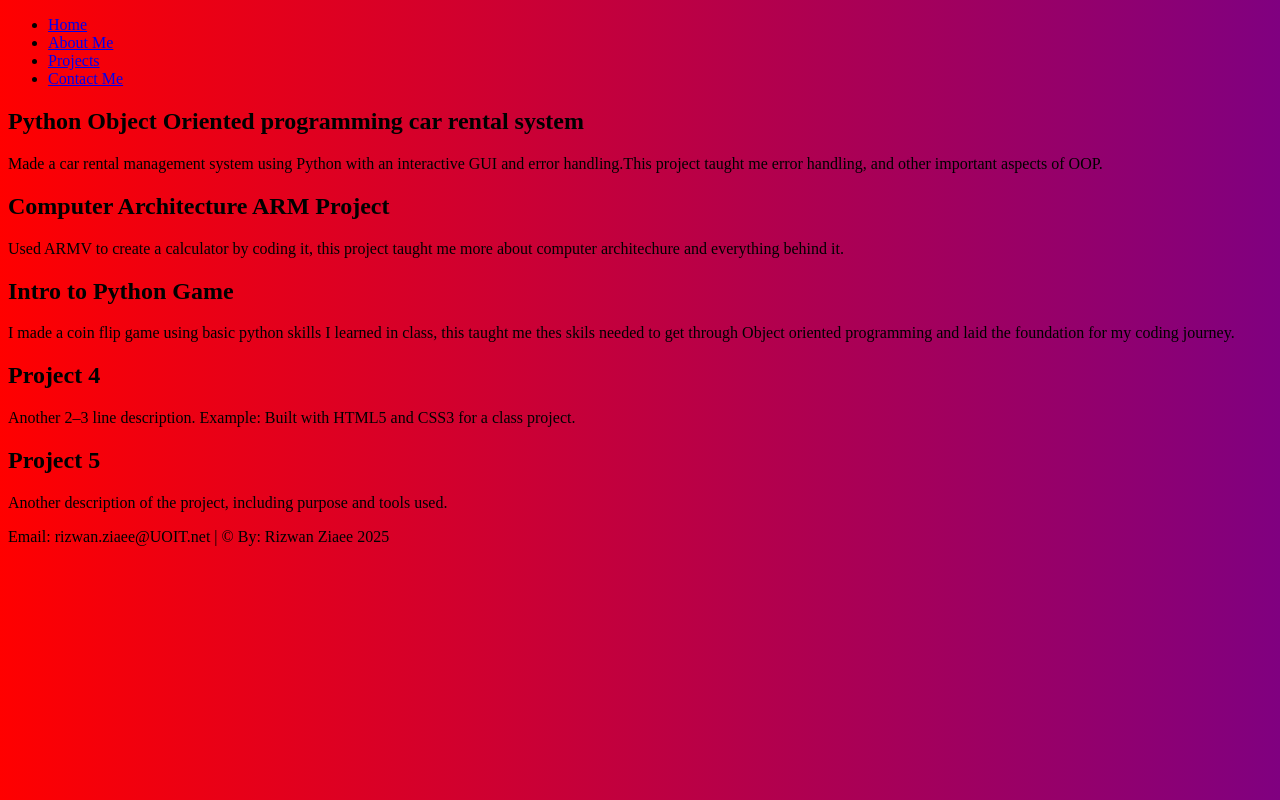
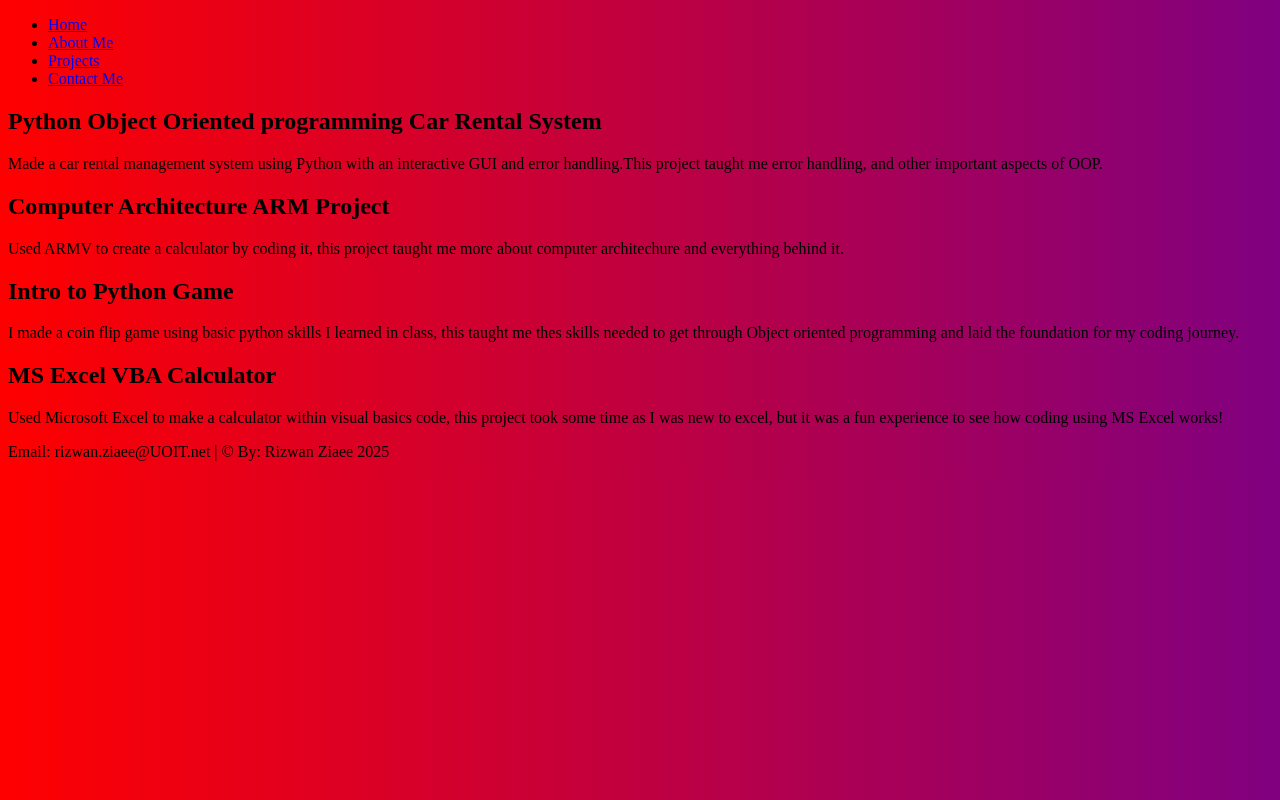
Before and after one commit to rizwanziaee-pixel/Portfolio---Assignment-1-WebProg, a plain HTML site: page projects.html in a window 1280 px wide. Drawn offline with Linux system fonts and the light colour scheme.

Commit message:
Sixth Commit

```diff
--- a/projects.html
+++ b/projects.html
@@ -34,7 +34,7 @@
 
       <!-- My 1st Project -->
       <article class="project">
-        <h2>Python Object Oriented programming car rental system</h2>
+        <h2>Python Object Oriented programming Car Rental System</h2>
         <p>Made a car rental management system using Python with an interactive GUI and error handling.This project taught me error handling, and other important aspects of OOP.</p>
 
 
@@ -47,19 +47,13 @@
       <!-- My 3rd Project -->
       <article class="project">
         <h2>Intro to Python Game</h2>
-        <p>I made a coin flip game using basic python skills I learned in class, this taught me thes skils needed to get through Object oriented programming and laid the foundation for my coding journey.</p>
+        <p>I made a coin flip game using basic python skills I learned in class, this taught me thes skills needed to get through Object oriented programming and laid the foundation for my coding journey.</p>
 
 
       <!-- My 4th Project -->
       <article class="project">
-        <h2>Project 4</h2>
-        <p>Another 2–3 line description. Example: Built with HTML5 and CSS3 for a class project.</p>
-
-      <!-- My 5th Project -->
-      <article class="project">
-        <h2>Project 5</h2>
-        <p>Another description of the project, including purpose and tools used.</p>
-
+        <h2>MS Excel VBA Calculator</h2>
+        <p>Used Microsoft Excel to make a calculator within visual basics code, this project took some time as I was new to excel, but it was a fun experience to see how coding using MS Excel works!</p>
 
     </section>
   </main>
```
